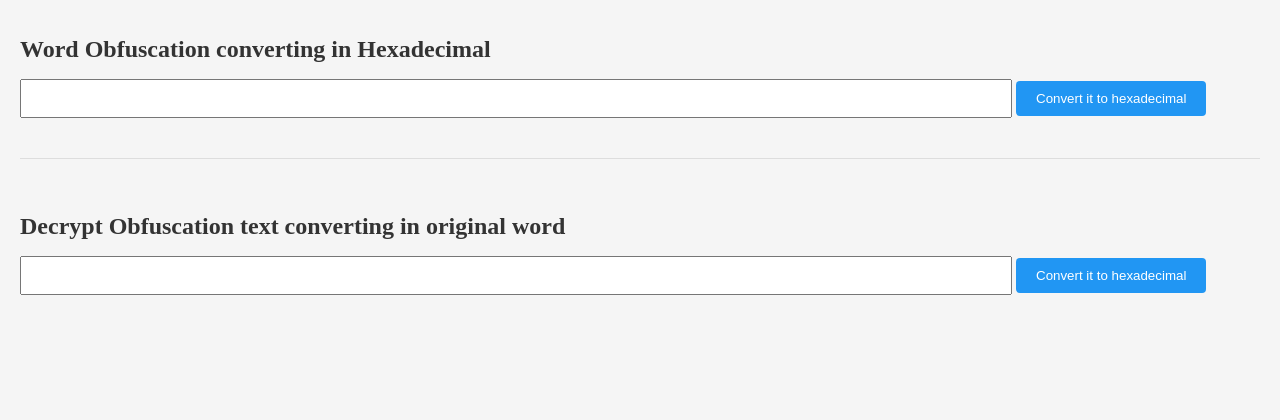
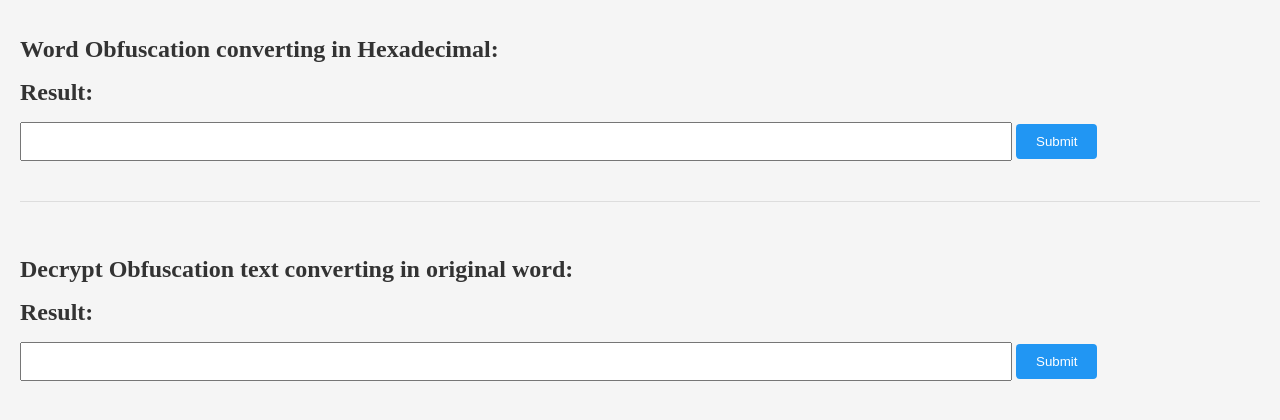
Before and after one commit to Manuuuu21/Word_Obfuscation_in_JS, a plain HTML site: page index.html in a window 1280 px wide. Drawn offline with Linux system fonts and the light colour scheme.

Commit message:
Add files via upload

```diff
--- a/index.html
+++ b/index.html
@@ -8,15 +8,15 @@
 </head>
 <body>
 
-<h1>Word Obfuscation converting in Hexadecimal</h1>
-<h1 id="_0x6f62667573636174696f6e5f76616c7565"></h1>
+<h1>Word Obfuscation converting in Hexadecimal:</h1>
+<h1>Result: <span id="_0x6f62667573636174696f6e5f76616c7565"></span></h1>
 <input type="text" name="text" id="_0x696e705f6f62667573636174696f6e" />
-<button onclick="_0x636f6e76657274546f48657861646563696d616c()">Convert it to hexadecimal</button>
+<button onclick="_0x636f6e76657274546f48657861646563696d616c()">Submit</button>
 <hr/><br/>
-<h1>Decrypt Obfuscation text converting in original word</h1>
-<h1 id="_0x646563727970745f68657861"></h1>
+<h1>Decrypt Obfuscation text converting in original word:</h1>
+<h1>Result: <span id="_0x646563727970745f68657861"></span></h1>
 <input type="text" name="text" id="_0x646563727970745f686578615f76616c" />
-<button onclick="_0x636f6e76657274546865486578546f4f726967696e616c()">Convert it to hexadecimal</button>
+<button onclick="_0x636f6e76657274546865486578546f4f726967696e616c()">Submit</button>
 
 <script type="text/javascript" src="index.js"></script>
 
--- a/index.js
+++ b/index.js
@@ -2,15 +2,12 @@ _0x636f6e76657274546f48657861646563696d616c=()=> {
 	var _0x776f7264 = document.getElementById("_0x696e705f6f62667573636174696f6e").value;
 	var _0x686578576f7264 = "";
 
-	for (let i = 0; i < _0x776f7264.length; i++) {
-		    let _0x68657861646563696d616c = _0x776f7264.charCodeAt(i).toString(16);
+	for (let _0x69 = 0; _0x69 < _0x776f7264.length; _0x69++) {
+		    let _0x68657861646563696d616c = _0x776f7264.charCodeAt(_0x69).toString(16);
 		    _0x686578576f7264 += _0x68657861646563696d616c;
 	}
-
-	console.log(`Hexadecimal representation of: _0x${_0x686578576f7264}`);
 	document.getElementById("_0x6f62667573636174696f6e5f76616c7565").innerHTML = `_0x` + _0x686578576f7264;
 }
-
 
 _0x636f6e76657274546865486578546f4f726967696e616c=()=> {
 	let _0x686578537472696e67 = document.getElementById("_0x646563727970745f686578615f76616c").value;
@@ -21,12 +18,10 @@ _0x636f6e76657274546865486578546f4f726967696e616c=()=> {
 		_0x686578537472696e67 = _0x686578537472696e67.slice(3);
 	}
 
-	for (let i = 0; i < _0x686578537472696e67.length; i += 2) {
-		let _0x686578 = _0x686578537472696e67.substring(i, i+2);
+	for (let _0x69 = 0; _0x69 < _0x686578537472696e67.length; _0x69 += 2) {
+		let _0x686578 = _0x686578537472696e67.substring(_0x69, _0x69+2);
 		let _0x63686172 = String.fromCharCode(parseInt(_0x686578, 16));
 		_0x737472 += _0x63686172;
 	}
-
-	console.log(`English representation of Hexadecimal: ${_0x737472}`);
 	document.getElementById("_0x646563727970745f68657861").innerHTML = _0x737472;
 }
```
